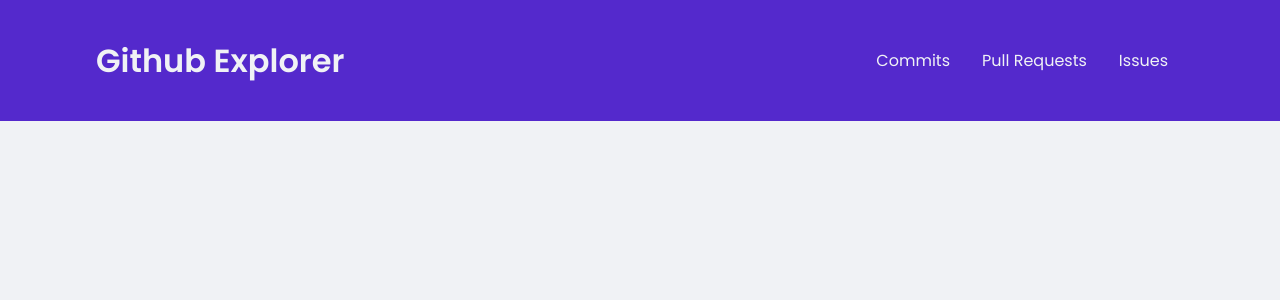
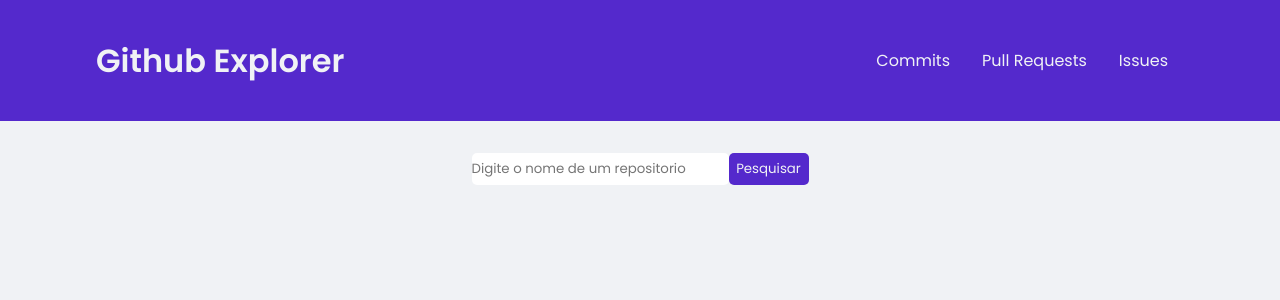
Before and after one commit to fcamarasantos/frontend-test-github, a React (Create React App) app in the folder github-explorer/: page / in a window 1280 px wide. Shown: the top 300 px of the page. Built offline with nearby package versions, Linux system fonts and the light colour scheme.

Commit message:
adicionado campo de pesquisa

```diff
--- a/github-explorer/src/App.tsx
+++ b/github-explorer/src/App.tsx
@@ -1,4 +1,5 @@
 import { Header } from "./components/Header";
+import { Search } from "./components/Search";
 import { GlobalStyle } from "./styles/global";
 import {BrowserRouter as Router} from 'react-router-dom';
 
@@ -8,6 +9,7 @@
   return (
     <Router>
       <Header />
+      <Search />
       <MainRoutes />
       <GlobalStyle />
     </Router>
--- /dev/null
+++ b/github-explorer/src/components/Search/index.tsx
@@ -0,0 +1,10 @@
+import { Container } from './styles';
+
+export function Search(){
+  return (
+    <Container>
+      <input type="text" placeholder="Digite o nome de um repositorio" />
+      <button>Pesquisar</button>
+    </Container>
+  )
+}
--- /dev/null
+++ b/github-explorer/src/components/Search/styles.tsx
@@ -0,0 +1,21 @@
+import styled from 'styled-components'
+
+export const Container = styled.div`
+  display: flex;
+  justify-content: center;
+  margin-top: 2rem;
+
+  input{
+    border-radius: 5px;
+    border: none;
+    height: 2rem;
+  }
+
+  button {
+    width: 5rem;
+    border: none;
+    border-radius: 5px;
+    background-color: #5429CC;
+    color: #f0f2f5;
+  }
+`;
```
